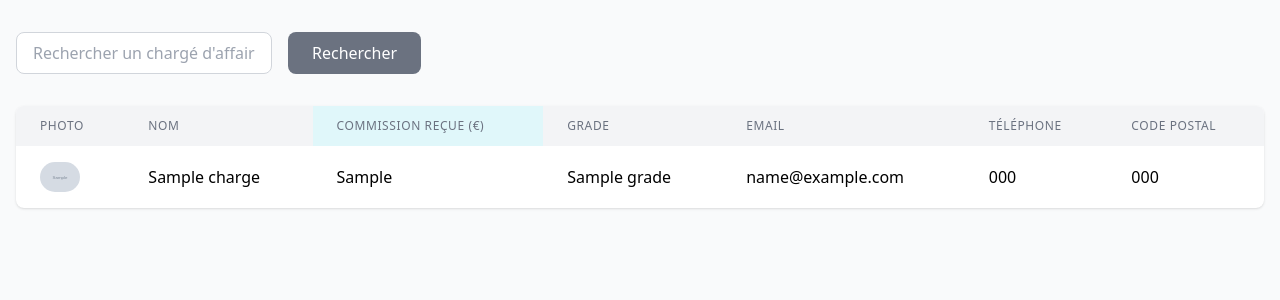
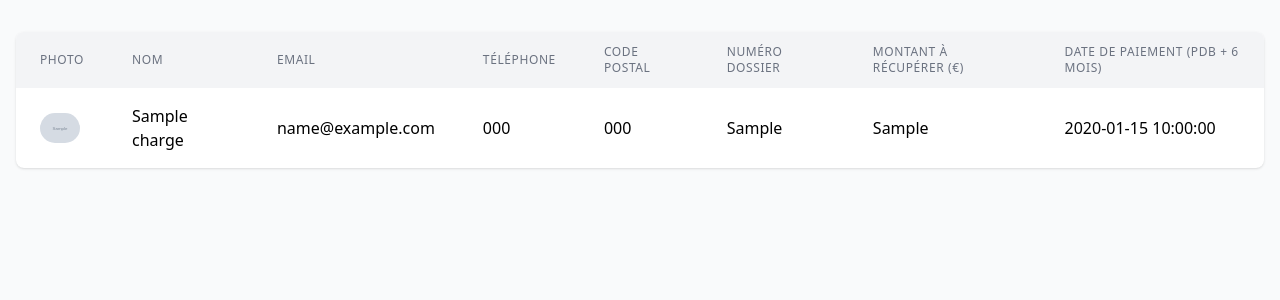
Before and after one commit to badr2e/Voltaica, a Flask app: template templates/gestion_mlm.html in a window 1280 px wide. Shown: the part 130-430 px from the top of the page. Run offline with Flask 3, Linux system fonts and the light colour scheme; the template is opened without the code that fills it: most values are stand-ins (such as "Sample title", 1, 10 or a date in 2020); grey boxes marked "Sample" are stand-in pictures; some libraries are stand-ins or nearby versions.

Commit message:
added changes about mlm

```diff
--- a/app.py
+++ b/app.py
@@ -4,6 +4,8 @@ import MySQLdb.cursors
 import os
 from dotenv import load_dotenv
 import json
+from datetime import timedelta
+
 
 load_dotenv()
 
@@ -208,23 +210,34 @@ def gestion_mlm():
     # Récupérer les données des chargés d'affaire supervisés par l'utilisateur avec commissions totales
     cursor.execute("""
         SELECT
-            ca.nom,
-            ca.email,
-            ca.telephone,
-            ca.codePostal,
-            ca.grade,
-            ca.photo,
-            SUM(d.commission) AS total_commission,
-            SUM(d.commission) * 0.1 AS commission_mlm,
+            ca.id, ca.nom, ca.email, ca.telephone, ca.codePostal, ca.grade, ca.photo,
             manager.nom AS nom_manager
         FROM charge_affaire ca
-        LEFT JOIN dossier d ON d.id_chaff = ca.id AND d.statut = 'Payé'
         LEFT JOIN charge_affaire manager ON ca.encadrePar = manager.id
         WHERE ca.encadrePar = %s
-        GROUP BY ca.id
         ORDER BY ca.nom ASC
     """, (user_id,))
     charges_affaire = cursor.fetchall()
+
+    for charge in charges_affaire:
+        # Récupérer les dossiers associés avec statut "Payé"
+        cursor.execute("""
+            SELECT
+                d.numero_dossier, d.commission, d.datePDB
+            FROM dossier d
+            WHERE d.id_chaff = %s AND d.statut = 'Payé'
+        """, (charge['id'],))
+        dossiers = cursor.fetchall()
+
+        # Ajouter les dossiers à chaque chargé d'affaire
+        charge['dossiers'] = []
+        for dossier in dossiers:
+            date_paiement = dossier['datePDB'] + timedelta(days=180)  # Date PDB + 6 mois
+            charge['dossiers'].append({
+                'numero_dossier': dossier['numero_dossier'],
+                'montant_a_recuperer': dossier['commission'],
+                'date_paiement': date_paiement.strftime('%d-%m-%Y')
+            })
 
     return render_template(
         'gestion_mlm.html',
@@ -235,7 +248,5 @@ def gestion_mlm():
 
 
 
-
-
 if __name__ == '__main__':
     app.run(debug=True)
--- a/templates/gestion_mlm.html
+++ b/templates/gestion_mlm.html
@@ -55,20 +55,6 @@
     </nav>
 
     <main class="container mx-auto px-4 py-8">
-        <!-- Controls -->
-        <div class="mb-8 flex flex-wrap gap-4 items-center justify-between">
-            <div class="flex items-center gap-4">
-                <form method="GET" action="{{ url_for('gestion_mlm') }}" class="flex gap-4">
-                    <input type="text" name="search" id="search" placeholder="Rechercher un chargé d'affaire..."
-                           class="border border-gray-300 rounded-lg px-4 py-2 w-full md:w-64 focus:outline-none focus:ring-2 focus:ring-blue-500 focus:border-blue-500"
-                           value="{{ request.args.get('search', '') }}">
-                    <button type="submit" class="bg-gray-500 text-white px-6 py-2 rounded-lg hover:bg-gray-600 transition-colors">
-                        Rechercher
-                    </button>
-                </form>
-            </div>
-        </div>
-
         <!-- Table  -->
         <div class="flex flex-wrap lg:flex-nowrap gap-4">
             <!-- Table -->
@@ -78,11 +64,12 @@
                         <tr>
                             <th class="px-6 py-3 text-left text-xs font-medium text-gray-500 uppercase tracking-wider">Photo</th>
                             <th class="px-6 py-3 text-left text-xs font-medium text-gray-500 uppercase tracking-wider">Nom</th>
-                            <th class="px-6 py-3 text-left text-xs font-medium text-gray-500 uppercase tracking-wider sortable cursor-pointer" onclick="sortTable()">Commission reçue (€)</th>
-                            <th class="px-6 py-3 text-left text-xs font-medium text-gray-500 uppercase tracking-wider">Grade</th>
                             <th class="px-6 py-3 text-left text-xs font-medium text-gray-500 uppercase tracking-wider">Email</th>
                             <th class="px-6 py-3 text-left text-xs font-medium text-gray-500 uppercase tracking-wider">Téléphone</th>
                             <th class="px-6 py-3 text-left text-xs font-medium text-gray-500 uppercase tracking-wider">Code Postal</th>
+                            <th class="px-6 py-3 text-left text-xs font-medium text-gray-500 uppercase tracking-wider">Numéro Dossier</th>
+                            <th class="px-6 py-3 text-left text-xs font-medium text-gray-500 uppercase tracking-wider">Montant à Récupérer (€)</th>
+                            <th class="px-6 py-3 text-left text-xs font-medium text-gray-500 uppercase tracking-wider">Date de Paiement (PDB + 6 mois)</th>
                         </tr>
                     </thead>
                     <tbody class="divide-y divide-gray-200">
@@ -94,51 +81,30 @@
                                          class="rounded-full" width="40" height="40">
                                 </td>
                                 <td class="px-6 py-4">{{ charge.nom }}</td>
-                                <td class="px-6 py-4">{{ charge.commission_mlm or 'N/A' }}</td>
-                                <td class="px-6 py-4">{{ charge.grade }}</td>
                                 <td class="px-6 py-4">{{ charge.email }}</td>
                                 <td class="px-6 py-4">{{ charge.telephone }}</td>
                                 <td class="px-6 py-4">{{ charge.codePostal }}</td>
+                                <td class="px-6 py-4">
+                                    {% for dossier in charge.dossiers %}
+                                        <p>{{ dossier.numero_dossier }}</p>
+                                    {% endfor %}
+                                </td>
+                                <td class="px-6 py-4">
+                                    {% for dossier in charge.dossiers %}
+                                        <p>{{ dossier.montant_a_recuperer }}</p>
+                                    {% endfor %}
+                                </td>
+                                <td class="px-6 py-4">
+                                    {% for dossier in charge.dossiers %}
+                                        <p>{{ dossier.date_paiement }}</p>
+                                    {% endfor %}
+                                </td>
                             </tr>
                         {% endfor %}
                     </tbody>
                 </table>
-
             </div>
         </div>
-        <script>
-            function sortTable() {
-    const table = document.getElementById("mlmTable");
-    const rows = Array.from(table.querySelectorAll("tbody tr"));
-    const headerCell = table.querySelector("th:nth-child(3)"); // La colonne "Commission reçue (€)"
-    const isSortedAscending = headerCell.classList.contains("sorted-asc");
-
-    // Enlever les classes de tri précédentes
-    table.querySelectorAll("th").forEach(th => {
-        th.classList.remove("sorted-asc", "sorted-desc");
-    });
-
-    // Trier les lignes en fonction de la commission
-    rows.sort((rowA, rowB) => {
-        const commissionA = parseFloat(rowA.cells[2].innerText.replace('€', '').trim()) || 0;
-        const commissionB = parseFloat(rowB.cells[2].innerText.replace('€', '').trim()) || 0;
-
-        return isSortedAscending ? commissionB - commissionA : commissionA - commissionB;
-    });
-
-    // Réorganiser les lignes dans la table
-    rows.forEach(row => table.querySelector("tbody").appendChild(row));
-
-    // Ajouter l'indicateur de tri approprié
-    if (isSortedAscending) {
-        headerCell.classList.add("sorted-desc");
-    } else {
-        headerCell.classList.add("sorted-asc");
-    }
-}
-
-        </script>
-
     </main>
 
 </body>
```
